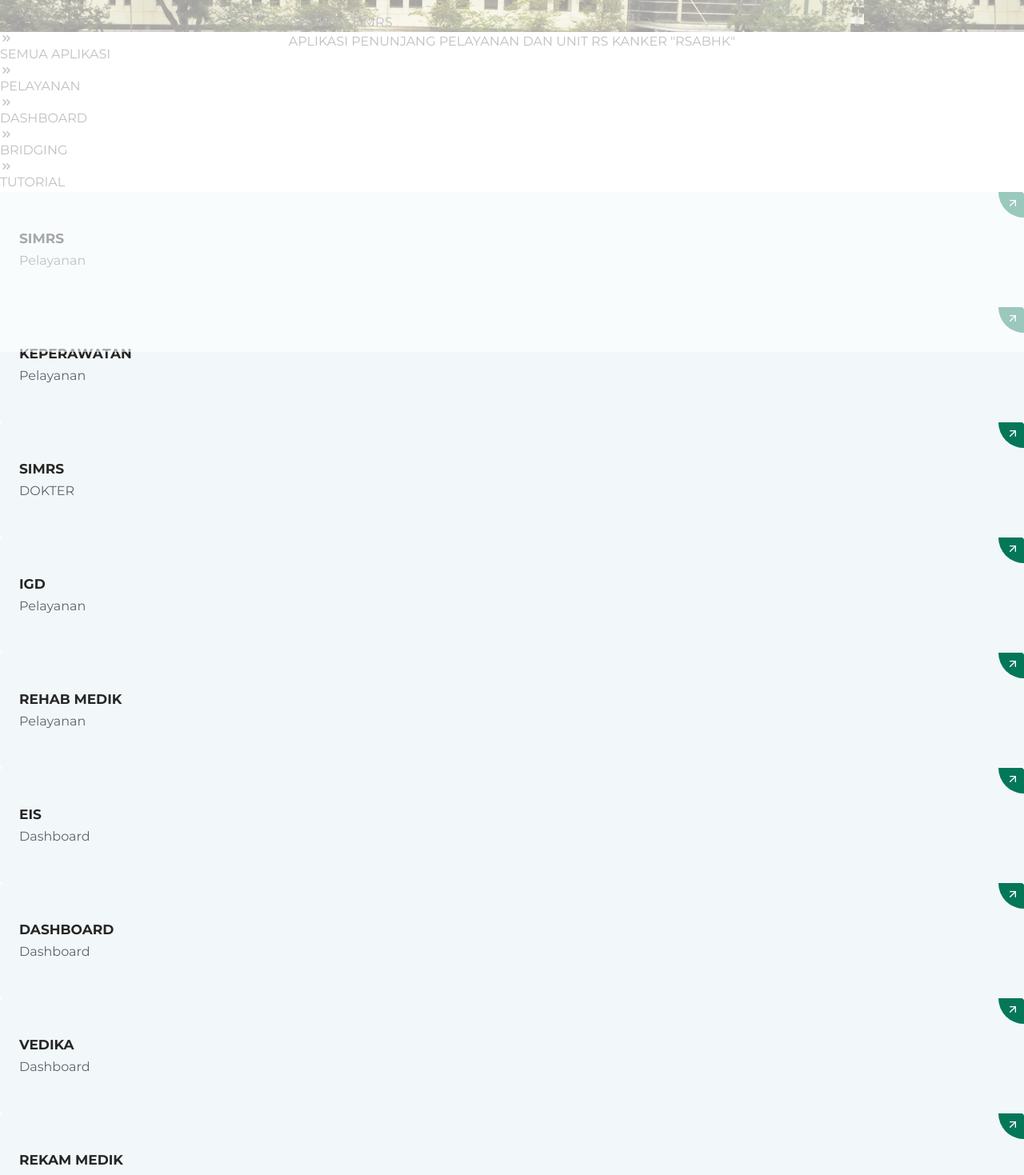
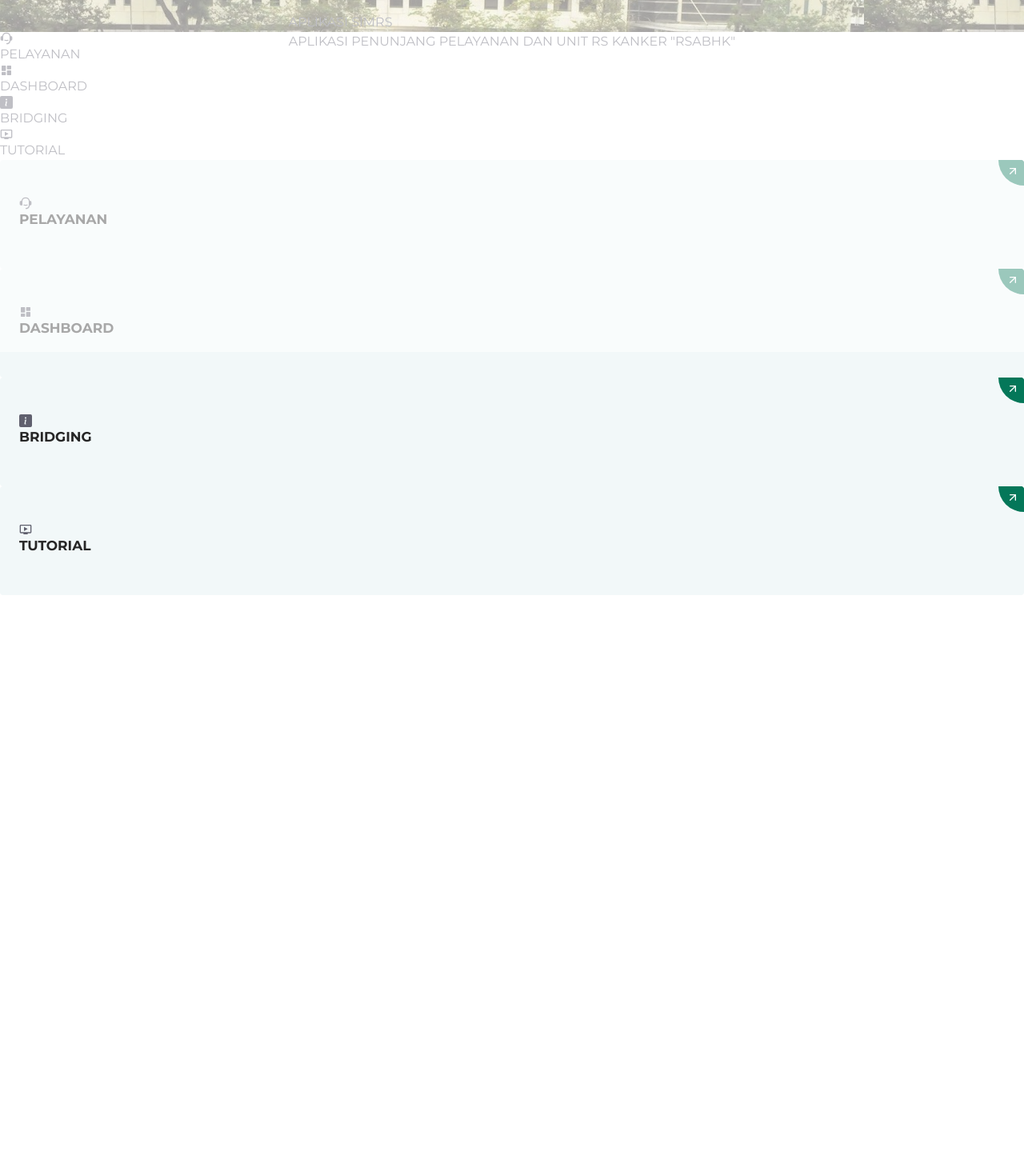
Before and after one commit to januarmaksum/Semua-Aplikasi-SIM-RSABHK, a React (Vite) app: page / in a window 1280 px wide. Shown: the part 360-1829 px from the top of the page at 80% size. After the commit the page ends 1104 px from the top, so only its background shows below. Built offline with nearby package versions, Linux system fonts and the light colour scheme.

Commit message:
feat: add welcome

```diff
--- a/src/App.jsx
+++ b/src/App.jsx
@@ -2,10 +2,13 @@ import bgImage from "./assets/images/rsabhk-view.jpg";
 import Logo from "./assets/images/logo-rsabhk.png";
 import { useState } from "react";
 import Card from "./components/Card";
-import { FiChevronsRight } from "react-icons/fi";
+import { MdMedicalServices, MdOndemandVideo } from "react-icons/md";
+import { RiCustomerService2Fill } from "react-icons/ri";
+import { BiSolidDashboard } from "react-icons/bi";
+import { BsFillInfoSquareFill } from "react-icons/bs";
 
 const tabsLink = [
-  { id: 0, text: "SEMUA APLIKASI" },
+  // { id: 0, text: "SEMUA APLIKASI" },
   { id: 1, text: "PELAYANAN" },
   { id: 2, text: "DASHBOARD" },
   { id: 3, text: "BRIDGING" },
@@ -23,18 +26,183 @@ function App() {
     setActiveTabs(current);
   };
 
+  function element1() {
+    return (
+      <>
+        <Card
+          title={"PELAYANAN"}
+          category={"Pelayanan"}
+          link={"https://smart.rsabhk.co.id:2222/"}
+          onClick={() => handleTabs(1)}
+          icon={<RiCustomerService2Fill />}
+        />
+        <Card
+          title={"DASHBOARD"}
+          category={"Pelayanan"}
+          link={"https://smart.rsabhk.co.id:2222/"}
+          onClick={() => handleTabs(2)}
+          icon={<BiSolidDashboard />}
+        />
+        <Card
+          title={"BRIDGING"}
+          category={"DOKTER"}
+          link={"https://smart.rsabhk.co.id:2222/"}
+          onClick={() => handleTabs(3)}
+          icon={<BsFillInfoSquareFill />}
+        />
+        <Card
+          title={"TUTORIAL"}
+          category={"Pelayanan"}
+          link={"https://smart.rsabhk.co.id:2222/"}
+          onClick={() => handleTabs(4)}
+          icon={<MdOndemandVideo />}
+        />
+      </>
+    );
+  }
+
+  function element2() {
+    return (
+      <>
+        <Card
+          title={"SIMRS"}
+          category={"Pelayanan"}
+          link={"https://smart.rsabhk.co.id:2222/"}
+          icon={<MdMedicalServices />}
+        />
+        <Card
+          title={"KEPERAWATAN"}
+          category={"Pelayanan"}
+          link={"https://smart.rsabhk.co.id:2222/"}
+          icon={<MdMedicalServices />}
+        />
+        <Card
+          title={"SIMRS"}
+          category={"DOKTER"}
+          link={"https://smart.rsabhk.co.id:2222/"}
+          icon={<MdMedicalServices />}
+        />
+        <Card
+          title={"IGD"}
+          category={"Pelayanan"}
+          link={"https://smart.rsabhk.co.id:2222/"}
+          icon={<MdMedicalServices />}
+        />
+        <Card
+          title={"REHAB MEDIK"}
+          category={"Pelayanan"}
+          link={"https://smart.rsabhk.co.id:2222/"}
+          icon={<MdMedicalServices />}
+        />
+      </>
+    );
+  }
+
+  function element3() {
+    return (
+      <>
+        <Card
+          title={"EIS"}
+          category={"Dashboard"}
+          link={"https://smart.rsabhk.co.id:2222/"}
+          icon={<MdMedicalServices />}
+        />
+        <Card
+          title={"DASHBOARD"}
+          category={"Dashboard"}
+          link={"https://smart.rsabhk.co.id:2222/"}
+          icon={<MdMedicalServices />}
+        />
+        <Card
+          title={"VEDIKA"}
+          category={"Dashboard"}
+          link={"https://smart.rsabhk.co.id:2222/"}
+          icon={<MdMedicalServices />}
+        />
+        <Card
+          title={"REKAM MEDIK"}
+          category={"Dashboard"}
+          link={"https://smart.rsabhk.co.id:2222/"}
+          icon={<MdMedicalServices />}
+        />
+      </>
+    );
+  }
+
+  function element4() {
+    return (
+      <>
+        <Card
+          title={"BIOS"}
+          category={"Bridging"}
+          link={"https://smart.rsabhk.co.id:2222/"}
+          icon={<MdMedicalServices />}
+        />
+        <Card
+          title={"SAKTI"}
+          category={"Bridging"}
+          link={"https://smart.rsabhk.co.id:2222/"}
+          icon={<MdMedicalServices />}
+        />
+        <Card
+          title={"SATUSEHAT"}
+          category={"Bridging"}
+          link={"https://smart.rsabhk.co.id:2222/"}
+          icon={<MdMedicalServices />}
+        />
+        <Card
+          title={"KTC"}
+          category={"Bridging"}
+          link={"https://smart.rsabhk.co.id:2222/"}
+          icon={<MdMedicalServices />}
+        />
+      </>
+    );
+  }
+
+  function element5() {
+    return (
+      <>
+        <Card
+          title={"CARA DAFTAR PASIEN"}
+          category={"Tutorial"}
+          link={"https://smart.rsabhk.co.id:2222/"}
+          icon={<MdMedicalServices />}
+        />
+        <Card
+          title={"CARA MEMBUAT REKAM MEDIS"}
+          category={"Tutorial"}
+          link={"https://smart.rsabhk.co.id:2222/"}
+          icon={<MdMedicalServices />}
+        />
+        <Card
+          title={"CARA DAFTAR RAWAT INAP"}
+          category={"Tutorial"}
+          link={"https://smart.rsabhk.co.id:2222/"}
+          icon={<MdMedicalServices />}
+        />
+        <Card
+          title={"CARA MEMBUAT WEBSITE"}
+          category={"Tutorial"}
+          link={"https://smart.rsabhk.co.id:2222/"}
+          icon={<MdMedicalServices />}
+        />
+      </>
+    );
+  }
+
   const elements = () => {
     switch (tabs) {
       case 1:
-        return <Element2 />;
+        return element2();
       case 2:
-        return <Element3 />;
+        return element3();
       case 3:
-        return <Element4 />;
+        return element4();
       case 4:
-        return <Element5 />;
+        return element5();
       default:
-        return <Element1 />;
+        return element1();
     }
   };
 
@@ -103,11 +271,35 @@ function App() {
                       } inline-flex px-3 py-1 rounded-[3px] items-center gap-2 cursor-pointer`}
                       onClick={() => handleTabs(item.id)}
                     >
-                      <FiChevronsRight
-                        className={`${
-                          active ? "text-white" : ""
-                        } text-green-900`}
-                      />
+                      {item.id === 1 && (
+                        <RiCustomerService2Fill
+                          className={`${
+                            active ? "text-white" : ""
+                          } text-green-900`}
+                        />
+                      )}
+                      {item.id === 2 && (
+                        <BiSolidDashboard
+                          className={`${
+                            active ? "text-white" : ""
+                          } text-green-900`}
+                        />
+                      )}
+                      {item.id === 3 && (
+                        <BsFillInfoSquareFill
+                          className={`${
+                            active ? "text-white" : ""
+                          } text-green-900`}
+                        />
+                      )}
+                      {item.id === 4 && (
+                        <MdOndemandVideo
+                          className={`${
+                            active ? "text-white" : ""
+                          } text-green-900`}
+                        />
+                      )}
+
                       {item.text}
                     </div>
                   </li>
@@ -124,189 +316,4 @@ function App() {
   );
 }
 
-export function Element1() {
-  return (
-    <>
-      <Card
-        title={"SIMRS"}
-        category={"Pelayanan"}
-        link={"https://smart.rsabhk.co.id:2222/"}
-      />
-      <Card
-        title={"KEPERAWATAN"}
-        category={"Pelayanan"}
-        link={"https://smart.rsabhk.co.id:2222/"}
-      />
-      <Card
-        title={"SIMRS"}
-        category={"DOKTER"}
-        link={"https://smart.rsabhk.co.id:2222/"}
-      />
-      <Card
-        title={"IGD"}
-        category={"Pelayanan"}
-        link={"https://smart.rsabhk.co.id:2222/"}
-      />
-      <Card
-        title={"REHAB MEDIK"}
-        category={"Pelayanan"}
-        link={"https://smart.rsabhk.co.id:2222/"}
-      />
-      <Card
-        title={"EIS"}
-        category={"Dashboard"}
-        link={"https://smart.rsabhk.co.id:2222/"}
-      />
-      <Card
-        title={"DASHBOARD"}
-        category={"Dashboard"}
-        link={"https://smart.rsabhk.co.id:2222/"}
-      />
-      <Card
-        title={"VEDIKA"}
-        category={"Dashboard"}
-        link={"https://smart.rsabhk.co.id:2222/"}
-      />
-      <Card
-        title={"REKAM MEDIK"}
-        category={"Dashboard"}
-        link={"https://smart.rsabhk.co.id:2222/"}
-      />
-      <Card
-        title={"BIOS"}
-        category={"Bridging"}
-        link={"https://smart.rsabhk.co.id:2222/"}
-      />
-      <Card
-        title={"SAKTI"}
-        category={"Bridging"}
-        link={"https://smart.rsabhk.co.id:2222/"}
-      />
-      <Card
-        title={"SATUSEHAT"}
-        category={"Bridging"}
-        link={"https://smart.rsabhk.co.id:2222/"}
-      />
-      <Card
-        title={"KTC"}
-        category={"Bridging"}
-        link={"https://smart.rsabhk.co.id:2222/"}
-      />
-    </>
-  );
-}
-
-export function Element2() {
-  return (
-    <>
-      <Card
-        title={"SIMRS"}
-        category={"Pelayanan"}
-        link={"https://smart.rsabhk.co.id:2222/"}
-      />
-      <Card
-        title={"KEPERAWATAN"}
-        category={"Pelayanan"}
-        link={"https://smart.rsabhk.co.id:2222/"}
-      />
-      <Card
-        title={"SIMRS"}
-        category={"DOKTER"}
-        link={"https://smart.rsabhk.co.id:2222/"}
-      />
-      <Card
-        title={"IGD"}
-        category={"Pelayanan"}
-        link={"https://smart.rsabhk.co.id:2222/"}
-      />
-      <Card
-        title={"REHAB MEDIK"}
-        category={"Pelayanan"}
-        link={"https://smart.rsabhk.co.id:2222/"}
-      />
-    </>
-  );
-}
-
-export function Element3() {
-  return (
-    <>
-      <Card
-        title={"EIS"}
-        category={"Dashboard"}
-        link={"https://smart.rsabhk.co.id:2222/"}
-      />
-      <Card
-        title={"DASHBOARD"}
-        category={"Dashboard"}
-        link={"https://smart.rsabhk.co.id:2222/"}
-      />
-      <Card
-        title={"VEDIKA"}
-        category={"Dashboard"}
-        link={"https://smart.rsabhk.co.id:2222/"}
-      />
-      <Card
-        title={"REKAM MEDIK"}
-        category={"Dashboard"}
-        link={"https://smart.rsabhk.co.id:2222/"}
-      />
-    </>
-  );
-}
-
-export function Element4() {
-  return (
-    <>
-      <Card
-        title={"BIOS"}
-        category={"Bridging"}
-        link={"https://smart.rsabhk.co.id:2222/"}
-      />
-      <Card
-        title={"SAKTI"}
-        category={"Bridging"}
-        link={"https://smart.rsabhk.co.id:2222/"}
-      />
-      <Card
-        title={"SATUSEHAT"}
-        category={"Bridging"}
-        link={"https://smart.rsabhk.co.id:2222/"}
-      />
-      <Card
-        title={"KTC"}
-        category={"Bridging"}
-        link={"https://smart.rsabhk.co.id:2222/"}
-      />
-    </>
-  );
-}
-
-export function Element5() {
-  return (
-    <>
-      <Card
-        title={"CARA DAFTAR PASIEN"}
-        category={"Tutorial"}
-        link={"https://smart.rsabhk.co.id:2222/"}
-      />
-      <Card
-        title={"CARA MEMBUAT REKAM MEDIS"}
-        category={"Tutorial"}
-        link={"https://smart.rsabhk.co.id:2222/"}
-      />
-      <Card
-        title={"CARA DAFTAR RAWAT INAP"}
-        category={"Tutorial"}
-        link={"https://smart.rsabhk.co.id:2222/"}
-      />
-      <Card
-        title={"CARA MEMBUAT WEBSITE"}
-        category={"Tutorial"}
-        link={"https://smart.rsabhk.co.id:2222/"}
-      />
-    </>
-  );
-}
-
 export default App;
--- a/src/components/Card/index.jsx
+++ b/src/components/Card/index.jsx
@@ -1,20 +1,24 @@
 /* eslint-disable react/prop-types */
 import { FiArrowUpRight } from "react-icons/fi";
+import { MdMedicalServices } from "react-icons/md";
 
 export default function Card(props) {
-  const { link, title, category } = props;
+  const { title, onClick, icon } = props;
 
   return (
-    <a className="card" href={link}>
+    <div className="card cursor-pointer" onClick={onClick}>
+        <div className="text-[#047759] text-[40px] mb-2 icons">
+            {icon ? icon : <MdMedicalServices />}
+        </div>
       <h3>{title}</h3>
-      <p className="bg-orange-400 rounded-[3px] px-2 py-1 inline-flex text-white text-sm">
+      {/* <p className="bg-orange-400 rounded-[3px] px-2 py-1 inline-flex text-white text-sm">
         {category}
-      </p>
-      <div className="go-corner" href={link}>
+      </p> */}
+      <div className="go-corner" onClick={onClick}>
         <div className="go-arrow">
           <FiArrowUpRight />
         </div>
       </div>
-    </a>
+    </div>
   );
 }
--- a/src/index.css
+++ b/src/index.css
@@ -75,6 +75,10 @@ body {
   color: #ffffff;
 }
 
+.card:hover .icons {
+    color: white!important;
+}
+
 .go-corner {
   display: flex;
   align-items: center;
```
